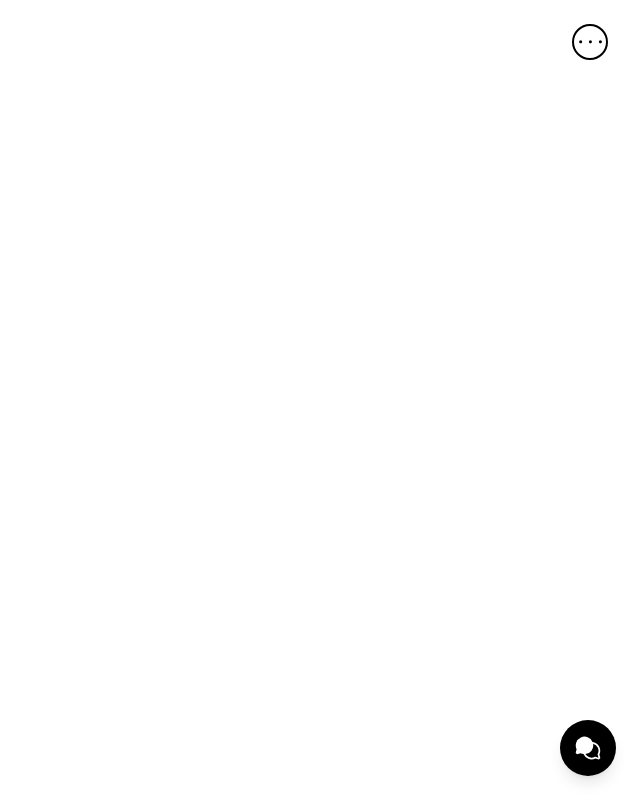
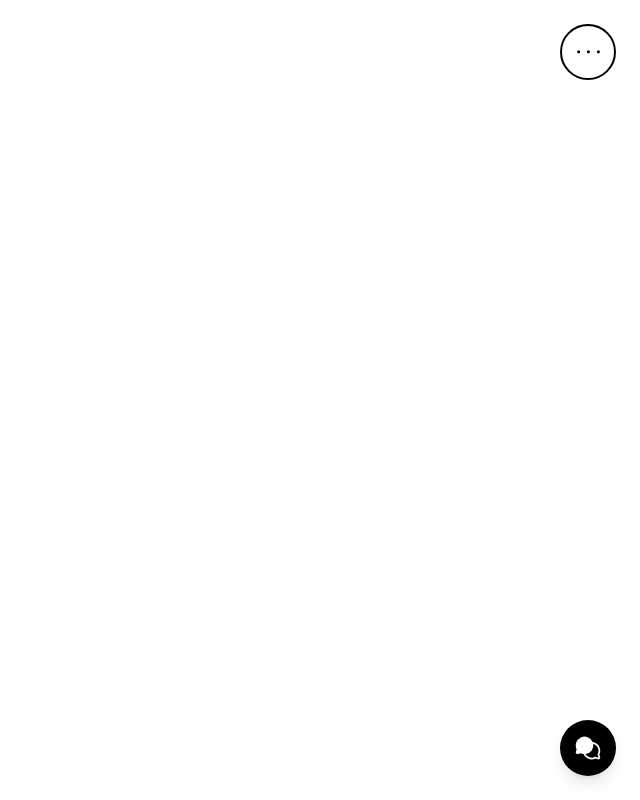
Before and after one commit to JackforJacks/equity, a Next.js app: page /dashboard in a window 1280 px wide. Shown: the whole page, without its empty margins (640-1280 px from the left). Built offline with nearby package versions, Linux system fonts and the light colour scheme.

Commit message:
Match size and position of dots and chat buttons

```diff
--- a/app/dashboard/page.tsx
+++ b/app/dashboard/page.tsx
@@ -28,11 +28,10 @@ export default function Dashboard() {
 
   return (
     <div className="flex flex-col flex-1 bg-white dark:bg-black">
-      <header className="flex items-center justify-end px-8 py-6">
-        <div className="relative" ref={menuRef}>
+      <div className="fixed top-6 right-6 z-10" ref={menuRef}>
         <button
           onClick={() => setMenuOpen((v) => !v)}
-            className="flex h-9 w-9 items-center justify-center rounded-full border-2 border-black text-black transition-colors hover:bg-zinc-100 dark:border-white dark:text-white dark:hover:bg-zinc-900"
+          className="flex h-14 w-14 items-center justify-center rounded-full border-2 border-black text-black transition-colors hover:bg-zinc-100 dark:border-white dark:text-white dark:hover:bg-zinc-900"
         >
           <span className="text-lg leading-none tracking-tighter">···</span>
         </button>
@@ -47,7 +46,6 @@ export default function Dashboard() {
           </div>
         )}
       </div>
-      </header>
       <main className="flex flex-1 flex-col gap-8 px-8 py-10">
       </main>
       <button className="fixed bottom-6 right-6 flex h-14 w-14 items-center justify-center rounded-full bg-black text-white shadow-lg transition-colors hover:bg-zinc-800 dark:bg-white dark:text-black dark:hover:bg-zinc-200">
```
Lines whose indentation alone changed are shown as unchanged.
